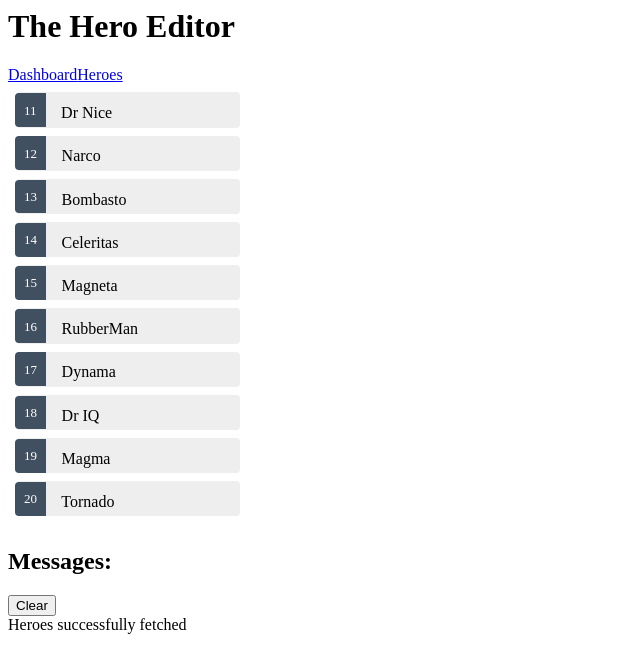
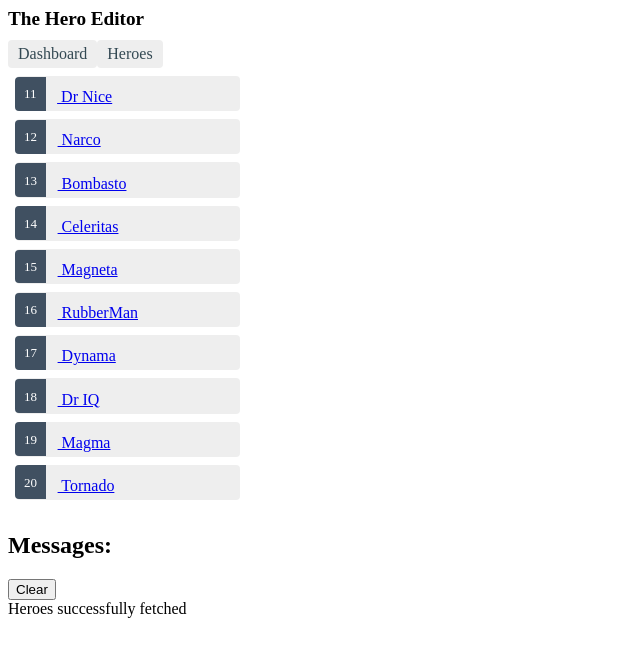
Before and after one commit to vladandrei51/angular-learning-hero-editor, an Angular app: page /heroes in a window 1280 px wide. Shown: the top 668 px of the page, without its empty margins (0-640 px from the left). Built offline with nearby package versions, Linux system fonts and the light colour scheme.

Commit message:
finished dashboard navigation

```diff
--- a/src/app/app-routing.module.ts
+++ b/src/app/app-routing.module.ts
@@ -2,11 +2,14 @@
 import { RouterModule, Routes } from '@angular/router';
 import { HeroesComponent } from './heroes/heroes.component';
 import {DashboardComponent} from './dashboard/dashboard.component';
+import {HeroDetailComponent } from './hero-detail/hero-detail.component';
 
 const routes: Routes = [
   { path: 'heroes', component: HeroesComponent },
   { path: 'dashboard', component: DashboardComponent},
-  { path: '', redirectTo: '/dashboard', pathMatch: 'full' }
+  { path: '', redirectTo: '/dashboard', pathMatch: 'full' },
+  { path: 'detail/:id', component: HeroDetailComponent },
+  { path: 'heroes', component: HeroesComponent }
 ];
 
 @NgModule({
--- a/src/app/app.component.css
+++ b/src/app/app.component.css
@@ -1,3 +1,28 @@
-p {
-  font-family: Lato;
+/* AppComponent's private CSS styles */
+h1 {
+  font-size: 1.2em;
+  margin-bottom: 0;
 }
+h2 {
+  font-size: 2em;
+  margin-top: 0;
+  padding-top: 0;
+}
+nav a {
+  padding: 5px 10px;
+  text-decoration: none;
+  margin-top: 10px;
+  display: inline-block;
+  background-color: #eee;
+  border-radius: 4px;
+}
+nav a:visited, a:link {
+  color: #334953;
+}
+nav a:hover {
+  color: #039be5;
+  background-color: #cfd8dc;
+}
+nav a.active {
+  color: #039be5;
+}
--- a/src/app/app.module.ts
+++ b/src/app/app.module.ts
@@ -14,7 +14,7 @@
 
 @NgModule({
   imports:      [ BrowserModule, FormsModule, AppRoutingModule ],
-  declarations: [ AppComponent, HelloComponent, HeroesComponent, HeroDetailComponent, MessagesComponent ],
+  declarations: [ AppComponent, HelloComponent, HeroesComponent, HeroDetailComponent, MessagesComponent, DashboardComponent ],
   bootstrap:    [ AppComponent ],
   providers: [HeroService, MessageService]
 })
--- a/src/app/dashboard/dashboard.component.html
+++ b/src/app/dashboard/dashboard.component.html
@@ -1,6 +1,6 @@
 <h3>Top Heroes</h3>
 <div class="grid grid-pad">
-  <a *ngFor="let hero of heroes" class="col-1-4">
+  <a *ngFor="let hero of heroes" class="col-1-4" routerLink="/detail/{{hero.id}}">
     <div class="module hero">
       <h4>{{hero.name}}</h4>
     </div>
--- a/src/app/hero-detail/hero-detail.component.css
+++ b/src/app/hero-detail/hero-detail.component.css
@@ -0,0 +1,31 @@
+/* HeroDetailComponent's private CSS styles */
+label {
+  display: inline-block;
+  width: 3em;
+  margin: .5em 0;
+  color: #607D8B;
+  font-weight: bold;
+}
+input {
+  height: 2em;
+  font-size: 1em;
+  padding-left: .4em;
+}
+button {
+  margin-top: 20px;
+  font-family: Arial;
+  background-color: #eee;
+  border: none;
+  padding: 5px 10px;
+  border-radius: 4px;
+  cursor: pointer;
+  cursor: hand;
+}
+button:hover {
+  background-color: #cfd8dc;
+}
+button:disabled {
+  background-color: #eee;
+  color: #ccc;
+  cursor: auto;
+}
--- a/src/app/hero-detail/hero-detail.component.html
+++ b/src/app/hero-detail/hero-detail.component.html
@@ -8,3 +8,5 @@
   </label>
 </div>
 </div>
+
+<br><br>  <button (click)="goBack()">go back</button>
--- a/src/app/hero-detail/hero-detail.component.ts
+++ b/src/app/hero-detail/hero-detail.component.ts
@@ -1,16 +1,33 @@
-import { Component, OnInit, Input } from '@angular/core';
-import { Hero } from '../heroes/hero';
+import { Component, OnInit, Input } from "@angular/core";
+import { Hero } from "../heroes/hero";
+import { ActivatedRoute } from "@angular/router";
+import { Location } from "@angular/common";
+
+import { HeroService } from "../hero.service";
 
 @Component({
-  selector: 'app-hero-detail',
-  templateUrl: './hero-detail.component.html',
-  styleUrls: ['./hero-detail.component.css']
+  selector: "app-hero-detail",
+  templateUrl: "./hero-detail.component.html",
+  styleUrls: ["./hero-detail.component.css"]
 })
 export class HeroDetailComponent implements OnInit {
   @Input() selectedHero: Hero;
-  constructor() { }
+  constructor(
+    private route: ActivatedRoute,
+    private heroService: HeroService,
+    private location: Location
+  ) {}
 
   ngOnInit() {
+    this.getHero();
   }
 
+  getHero(): void{
+    const id = +this.route.snapshot.paramMap.get('id');
+    this.heroService.getHero(id).subscribe(hero => this.selectedHero = hero);
+  }
+
+  goBack():void {
+    this.location.back();
+  }
 }
--- a/src/app/hero.service.ts
+++ b/src/app/hero.service.ts
@@ -12,6 +12,11 @@
     return of(HEROES);
   }
 
+  getHero(id: number): Observable<Hero>{
+    this.messageService.addMessage(`HeroService: fetched hero id=${id}`);
+    return of(HEROES.find(hero => hero.id == id));
+  }
+
   constructor(private messageService: MessageService) { }
 
 }
--- a/src/app/heroes/heroes.component.html
+++ b/src/app/heroes/heroes.component.html
@@ -2,12 +2,12 @@
 
 <div>
 	<ul class="heroes">
-		<li *ngFor="let hero of heroList"
-    [class.selected]="hero === selectedHero"
-    (click)="onSelect(hero)">
-			<span class="badge">{{hero.id}}</span> {{hero.name}}
+		<li *ngFor="let hero of heroList">
+      <a routerLink="/detail/{{hero.id}}">
+			  <span class="badge">{{hero.id}}</span> {{hero.name}}
+      </a>
 		</li>
 	</ul>
 </div>
 
-<app-hero-detail [selectedHero]="selectedHero"></app-hero-detail>
+<!-- <app-hero-detail [selectedHero]="selectedHero"></app-hero-detail> -->
--- a/src/app/heroes/heroes.component.ts
+++ b/src/app/heroes/heroes.component.ts
@@ -9,11 +9,6 @@
   styleUrls: ['./heroes.component.css']
 })
 export class HeroesComponent implements OnInit {
-
-  hero: Hero = {
-    id: 1,
-    name: 'Windstorm'
-  };
 
   heroList: Hero[];
 
```
